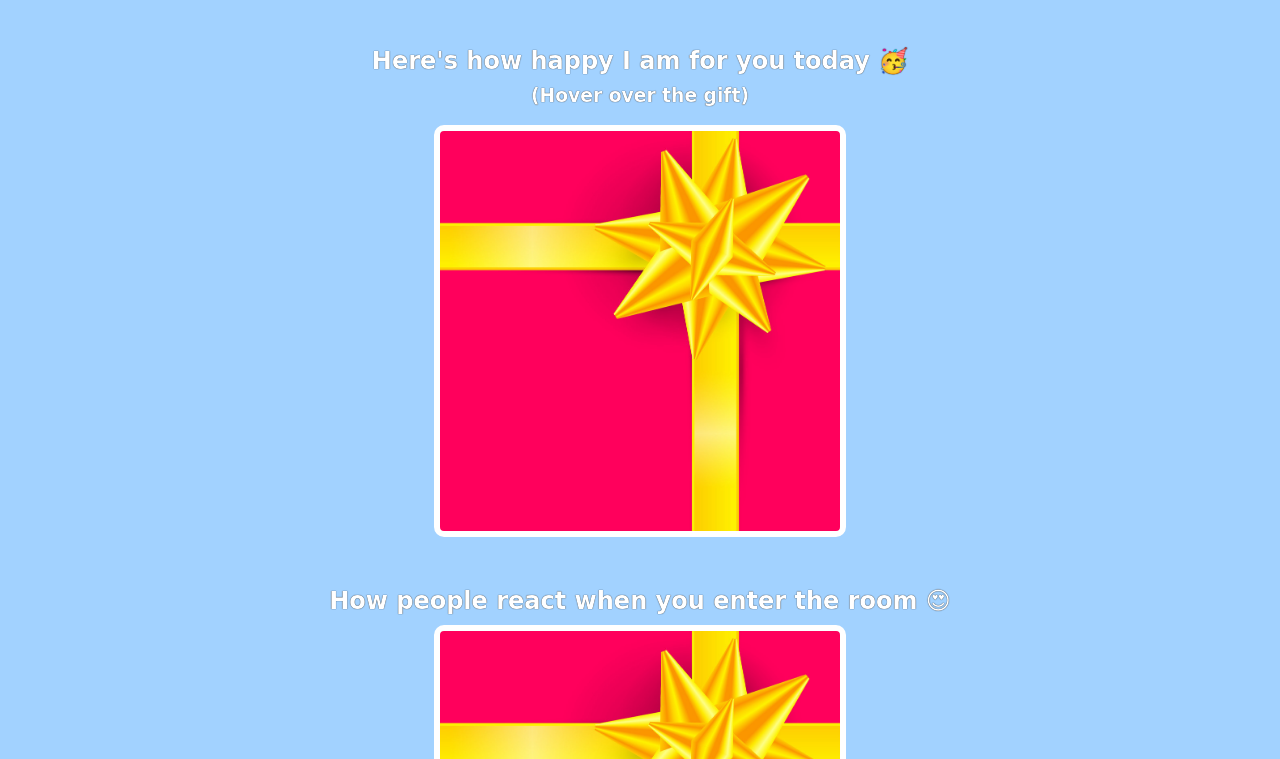
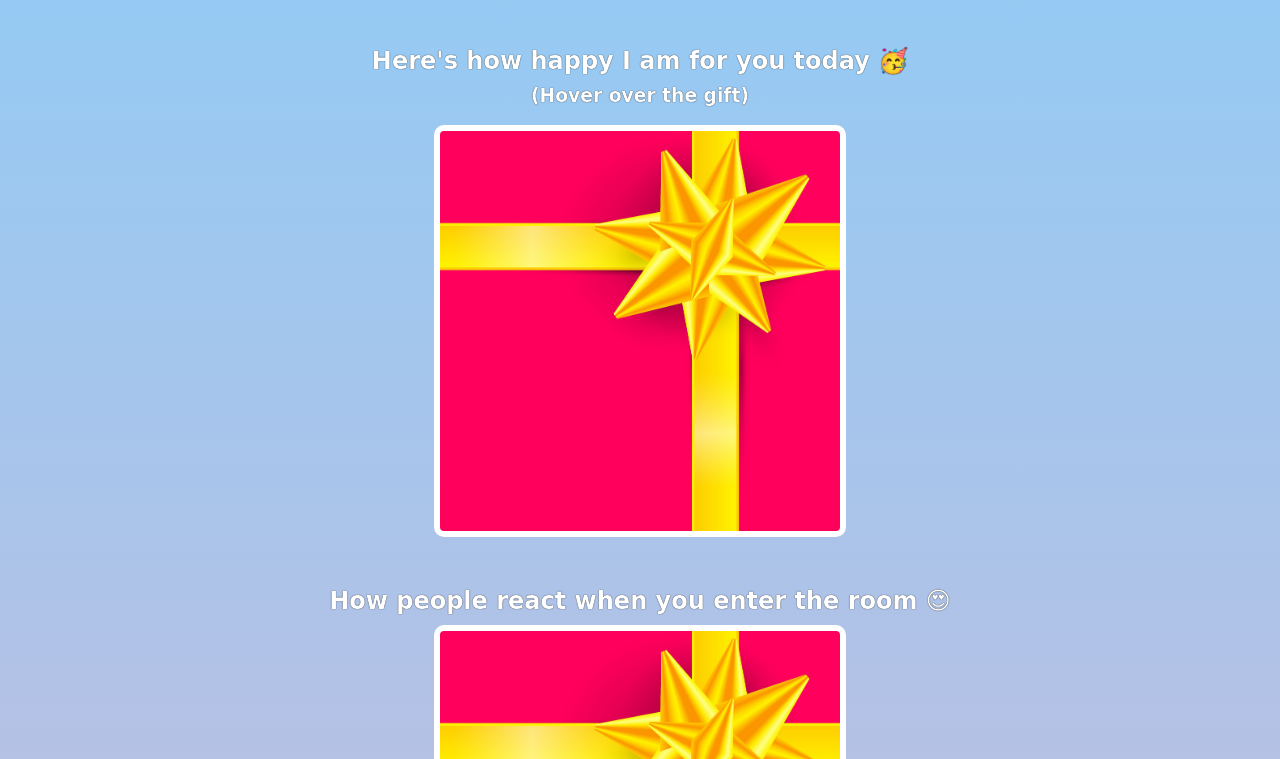
Before and after one commit to jhandzindagi/birthday-gift-site, a website built with Vite: page index.html in a window 1280 px wide. Shown: the part 346-1105 px from the top of the page. Built offline with nearby package versions, Linux system fonts and the light colour scheme; a web font is replaced by a local one.

Commit message:
changed background to gradient from solid

```diff
--- a/styles.css
+++ b/styles.css
@@ -1,7 +1,7 @@
 body {
   text-align: center;
   font-family: "Happy Monkey", cursive;
-  background: #a2d2ff;
+  background: linear-gradient(lightskyblue, #efb0c9);
   color: #ffffff;
 }
 
```
